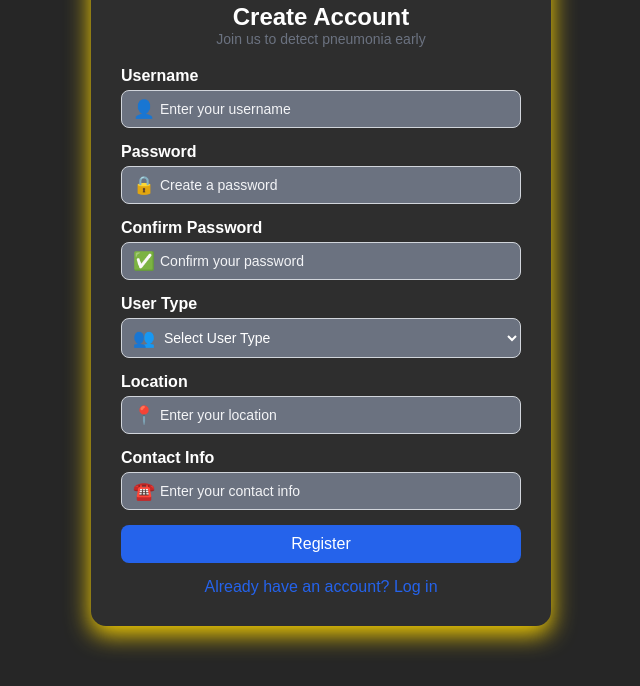
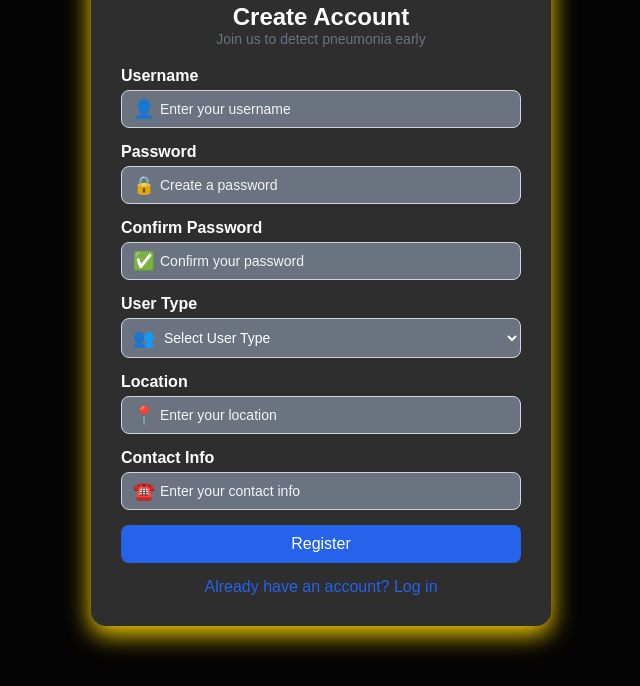
Before and after one commit to Aayush4527f/PISB-Hackathon, a website: page static/register.html in a window 1280 px wide. Shown: the part 170-856 px from the top of the page, without its empty margins (319-959 px from the left). Drawn offline with Linux system fonts and the light colour scheme.

Commit message:
Update register.css
dark mode

```diff
--- a/static/register.css
+++ b/static/register.css
@@ -1,7 +1,7 @@
 body {
   margin: 0;
   font-family: Arial, sans-serif;
-  background-color: #262626;
+  background-color: #050404;
 
   background-size: cover;
   background-blend-mode: overlay;
```
